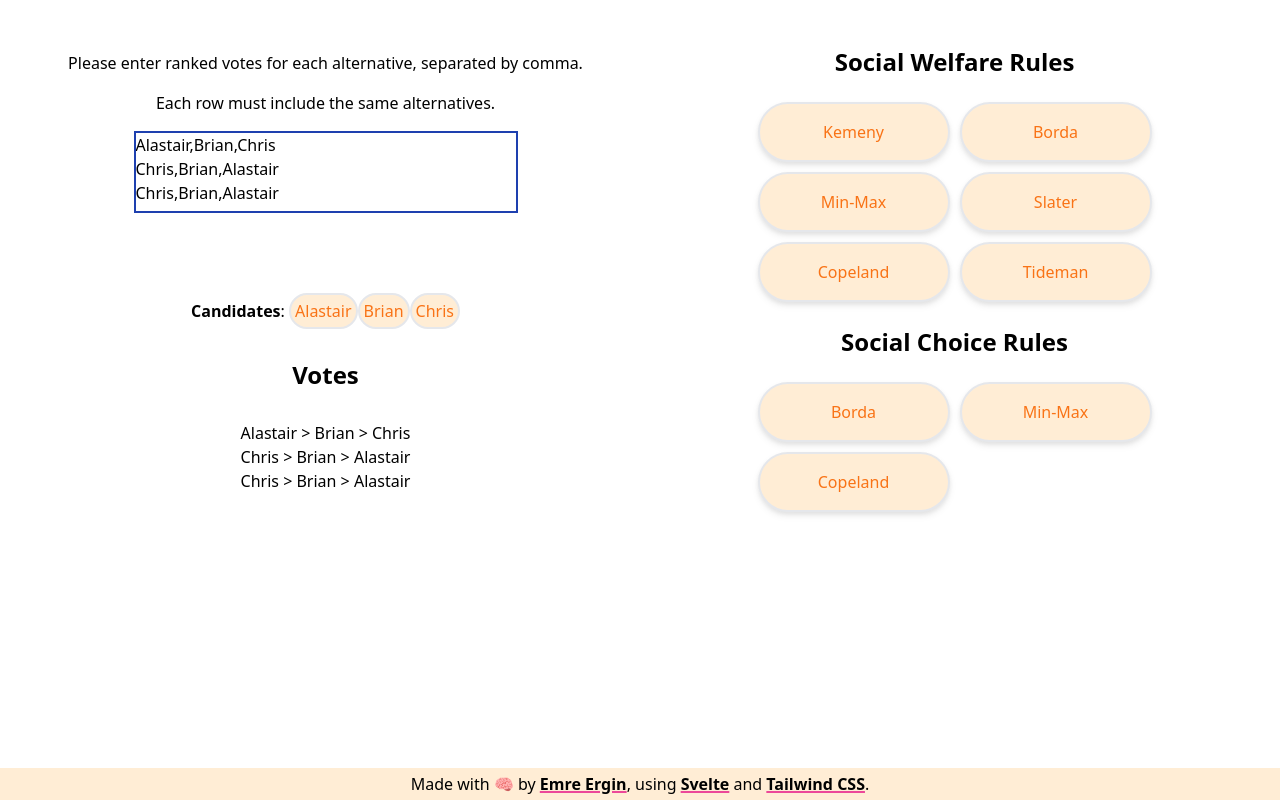
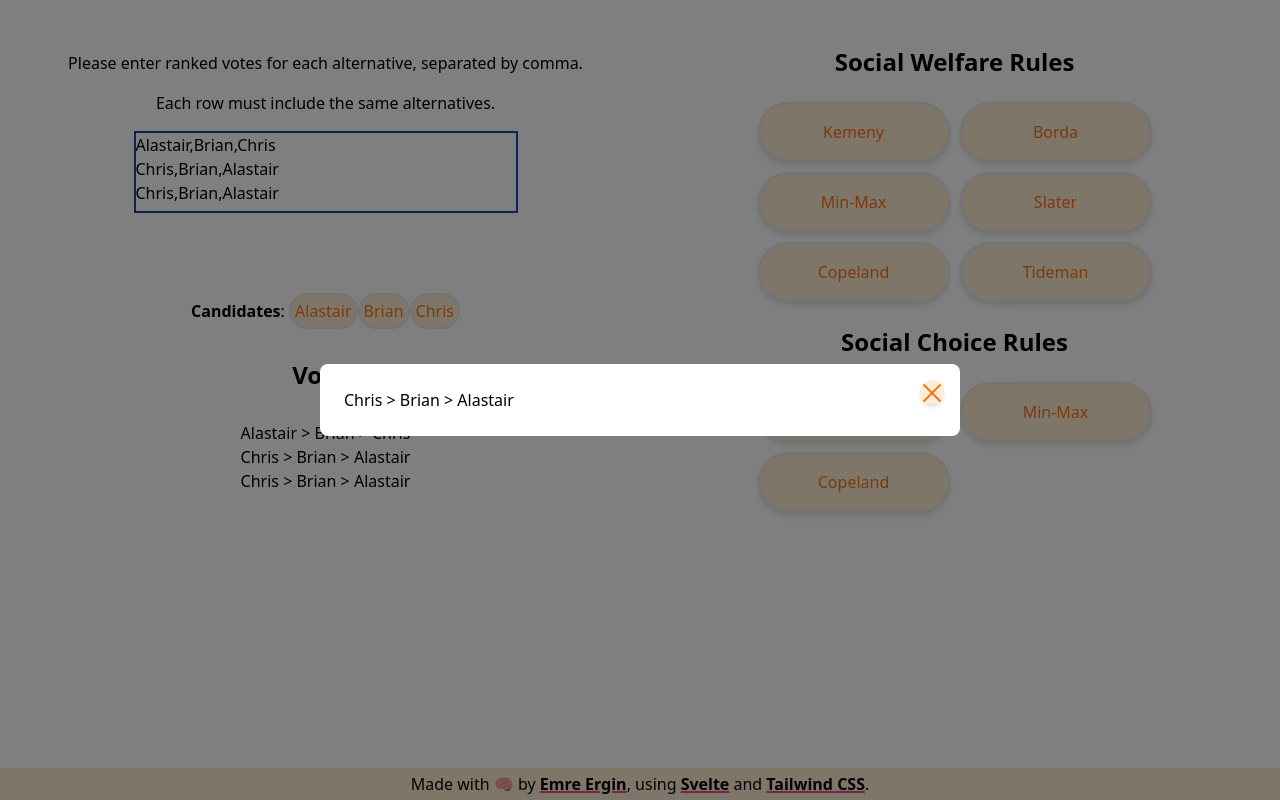
Before and after one commit to emrergin/socialchoice, a Svelte app: page / in a window 1280 px wide. Both pictures are taken after a click on the button "Kemeny". Built offline with nearby package versions, Linux system fonts and the light colour scheme.

Commit message:
added modal

```diff
--- a/src/app.css
+++ b/src/app.css
@@ -39,4 +39,25 @@
     .grid-component{
         @apply grid md:grid-cols-2 gap-2 row-span-2 gap-2.5 p-4 place-items-center;
     }
+            /* https://svelte.dev/repl/033e824fad0a4e34907666e7196caec4?version=3.4.1 */
+    .modal-box{
+        @apply relative w-[40rem] my-8 mx-auto rounded-lg bg-white p-6 overflow-auto;
+    }
+    .modal-background{
+        @apply flex flex-col fixed w-screen h-screen z-20 top-0 left-0 justify-center bg-black bg-opacity-50;
+    }
+    .close-button{
+        @apply block box-border z-30 absolute top-4 right-4 m-0 p-0 w-6 h-6 border-0 text-orange-500
+            rounded-3xl bg-orange-100  shadow-md transition-all appearance-none
+            before:content-[''] before:block before:box-border before:absolute
+            before:top-1/2 before:w-6 before:h-0.5 before:bg-orange-500 before:origin-center before:transition-all
+            after:content-[''] after:block after:box-border after:absolute
+            after:top-1/2 after:w-6 after:h-0.5 after:bg-orange-500 after:origin-center after:transition-all
+            before:rotate-45
+            after:-rotate-45
+            hover:bg-orange-300 hover:scale-110
+            before:hover:h-0.5 after:hover:h-0.5 before:hover:bg-orange-100 after:hover:bg-orange-100
+            focus:border-orange-400 focus:shadow-md focus:shadow-orange-900
+            active:scale-90 active:outline-0 hover:outline-0 focus:outline-0;
+    }
   }
--- a/src/lib/Input.svelte
+++ b/src/lib/Input.svelte
@@ -4,11 +4,14 @@
     ,slaterRule, tidemanRule ,copelandSkor ,tournament} from '../modules/fonksiyonlar';
     import { isPermutationArray } from '../modules/social_tools';
     import { fade, fly } from 'svelte/transition';
+    import Modal from './Modal.svelte'
 
     let ornek =``;
     let voters=[``];
     let valid=true;
     let adaylar=``;
+    let modal=false;
+    let modalMessage=``;
 
 	onMount(()=>{
         voters=
@@ -58,7 +61,19 @@
         valid=isPermutationArray(array);
     }
 
+    function callModal(message){
+        modalMessage=message;
+        modal=true;
+    }
+
+    function closeModel(event){
+        modal=false;
+    }
+
 </script>
+{#if modal }
+    <Modal message={modalMessage} on:close={closeModel}/>
+{/if}
 <div id="input" class="flex flex-col justify-center items-center px-4 gap-4">
 <p class="text-center">Please enter ranked votes for each alternative, separated by comma.</p>
 <p class="text-center">Each row must include the same alternatives.</p>
@@ -105,50 +120,50 @@
 <div id="sonuclar"
 class="grid-component md:col-start-2 self-start md:row-start-1">
 <h3>Social Welfare Rules</h3>
-    <button class="btn-orange w-full drop-shadow-md py-4  hover:-translate-y-0.5  hover:scale-110 hover:drop-shadow-lg md:w-48"
-    on:click={valid? alert(kemenyRule(voters).join('\r\n')): false}>
+    <button class="btn-orange w-full drop-shadow-md py-4  hover:-translate-y-0.5 active:scale-100 hover:scale-110 hover:drop-shadow-lg  md:w-48"
+    on:click={valid? callModal(kemenyRule(voters)): false}>
         Kemeny
     </button>
 
-    <button class="btn-orange w-full drop-shadow-md py-4  hover:-translate-y-0.5  hover:scale-110 hover:drop-shadow-lg md:w-48"
-    on:click={valid? alert(skorWRule(voters,bordaSkor).join('\r\n')): false}>
+    <button class="btn-orange w-full drop-shadow-md py-4  hover:-translate-y-0.5 active:scale-100 hover:scale-110 hover:drop-shadow-lg md:w-48"
+    on:click={valid? callModal(skorWRule(voters,bordaSkor)): false}>
         Borda
     </button>
 
-    <button class="btn-orange w-full drop-shadow-md py-4  hover:-translate-y-0.5  hover:scale-110 hover:drop-shadow-lg md:w-48"
-    on:click={valid? alert(skorWRule(voters,minMaxSkor).join('\r\n')): false}>
+    <button class="btn-orange w-full drop-shadow-md py-4  hover:-translate-y-0.5 active:scale-100 hover:scale-110 hover:drop-shadow-lg md:w-48"
+    on:click={valid? callModal(skorWRule(voters,minMaxSkor)): false}>
         Min-Max
     </button>
 
-    <button class="btn-orange w-full drop-shadow-md py-4  hover:-translate-y-0.5  hover:scale-110 hover:drop-shadow-lg md:w-48"
-    on:click={valid?  alert(slaterRule(voters).join('\r\n')): false}>
+    <button class="btn-orange w-full drop-shadow-md py-4  hover:-translate-y-0.5 active:scale-100 hover:scale-110 hover:drop-shadow-lg md:w-48"
+    on:click={valid?  callModal(slaterRule(voters)): false}>
         Slater
     </button>
 
-    <button class="btn-orange w-full drop-shadow-md py-4  hover:-translate-y-0.5  hover:scale-110 hover:drop-shadow-lg md:w-48"
-    on:click={valid?  alert(skorWRule(voters,copelandSkor).join('\r\n')): false}>
+    <button class="btn-orange w-full drop-shadow-md py-4  hover:-translate-y-0.5 active:scale-100 hover:scale-110 hover:drop-shadow-lg md:w-48"
+    on:click={valid?  callModal(skorWRule(voters,copelandSkor)): false}>
         Copeland
     </button>
 
-    <button class="btn-orange w-full drop-shadow-md py-4  hover:-translate-y-0.5  hover:scale-110 hover:drop-shadow-lg md:w-48"
-    on:click={valid?  alert(tidemanRule(voters).join('\r\n')): false}>
+    <button class="btn-orange w-full drop-shadow-md py-4  hover:-translate-y-0.5 active:scale-100 hover:scale-110 hover:drop-shadow-lg md:w-48"
+    on:click={valid?  callModal(tidemanRule(voters)): false}>
         Tideman
     </button>
 
     <h3>Social Choice Rules</h3>
 
-    <button class="btn-orange w-full drop-shadow-md py-4  hover:-translate-y-0.5  hover:scale-110 hover:drop-shadow-lg md:w-48"
-    on:click={valid? alert(skorCRule(voters,bordaSkor).join('\r\n')): false}>
+    <button class="btn-orange w-full drop-shadow-md py-4  hover:-translate-y-0.5 active:scale-100 hover:scale-110 hover:drop-shadow-lg md:w-48"
+    on:click={valid? callModal(skorCRule(voters,bordaSkor)): false}>
         Borda
     </button>
 
-    <button class="btn-orange w-full drop-shadow-md py-4  hover:-translate-y-0.5  hover:scale-110 hover:drop-shadow-lg md:w-48"
-    on:click={valid? alert(skorCRule(voters,minMaxSkor).join('\r\n')): false}>
+    <button class="btn-orange w-full drop-shadow-md py-4  hover:-translate-y-0.5 active:scale-100 hover:scale-110 hover:drop-shadow-lg md:w-48"
+    on:click={valid? callModal(skorCRule(voters,minMaxSkor)): false}>
         Min-Max
     </button>
 
-    <button class="btn-orange w-full drop-shadow-md py-4  hover:-translate-y-0.5  hover:scale-110 hover:drop-shadow-lg md:w-48"
-    on:click={valid?  alert(skorCRule(voters,copelandSkor).join('\r\n')): false}>
+    <button class="btn-orange w-full drop-shadow-md py-4  hover:-translate-y-0.5 active:scale-100 hover:scale-110 hover:drop-shadow-lg md:w-48"
+    on:click={valid?  callModal(skorCRule(voters,copelandSkor)): false}>
         Copeland
     </button>
 
--- /dev/null
+++ b/src/lib/Modal.svelte
@@ -0,0 +1,42 @@
+<script>
+	export let message= ['A,B,C,D'];
+
+    import { createEventDispatcher } from 'svelte';
+    const dispatch = createEventDispatcher();
+
+    function close() {
+		dispatch('close');
+	}
+
+    function randomize(){
+        message=[message[Math.floor(Math.random()*message.length)]]
+    }
+</script>
+
+<div class="modal-background">
+    <div class="modal-box [max-height: calc(100vh - 4rem)] flex">
+        <div class="close-button" on:click={close}></div>
+        <!-- {message} -->
+
+        <ul class="w-1/2">
+        {#each message as item}
+            <li>{item.toString().replace(/,/g,` > `)}</li>
+        {/each}
+        </ul>
+
+        {#if message.length>1 }
+        <div class="text-center mt-4">
+            <p>The result is irresolute. Shall we tie break randomly?</p>
+            <button class="btn-orange drop-shadow-md py-2 mt-4
+            hover:-translate-y-0.5 active:scale-100 hover:scale-110 hover:drop-shadow-lg md:w-48"
+            on:click={randomize}
+            >Yes</button>
+        </div>
+        {/if}
+    </div>
+</div>
+
+
+<style>
+
+</style>
```
